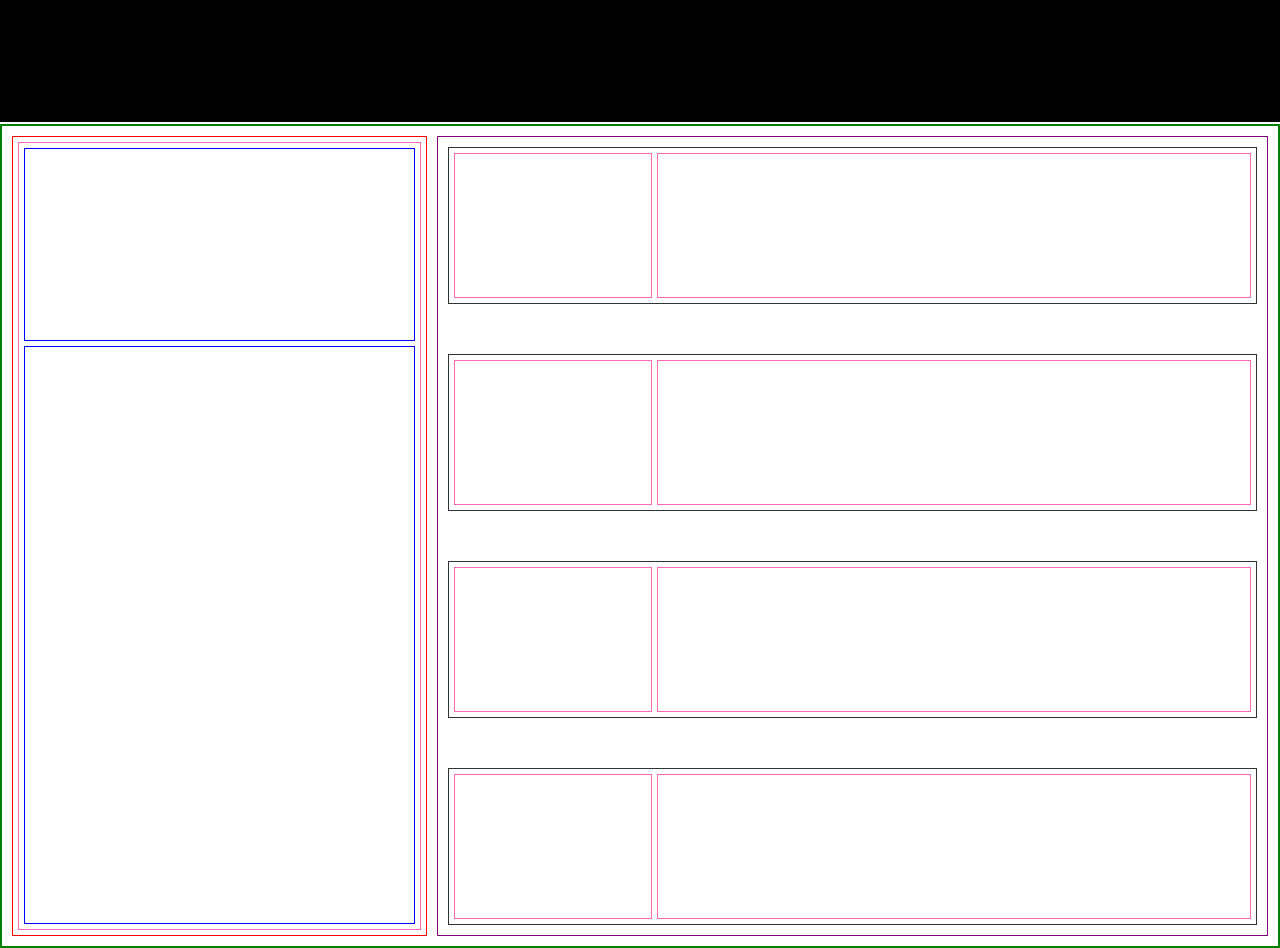
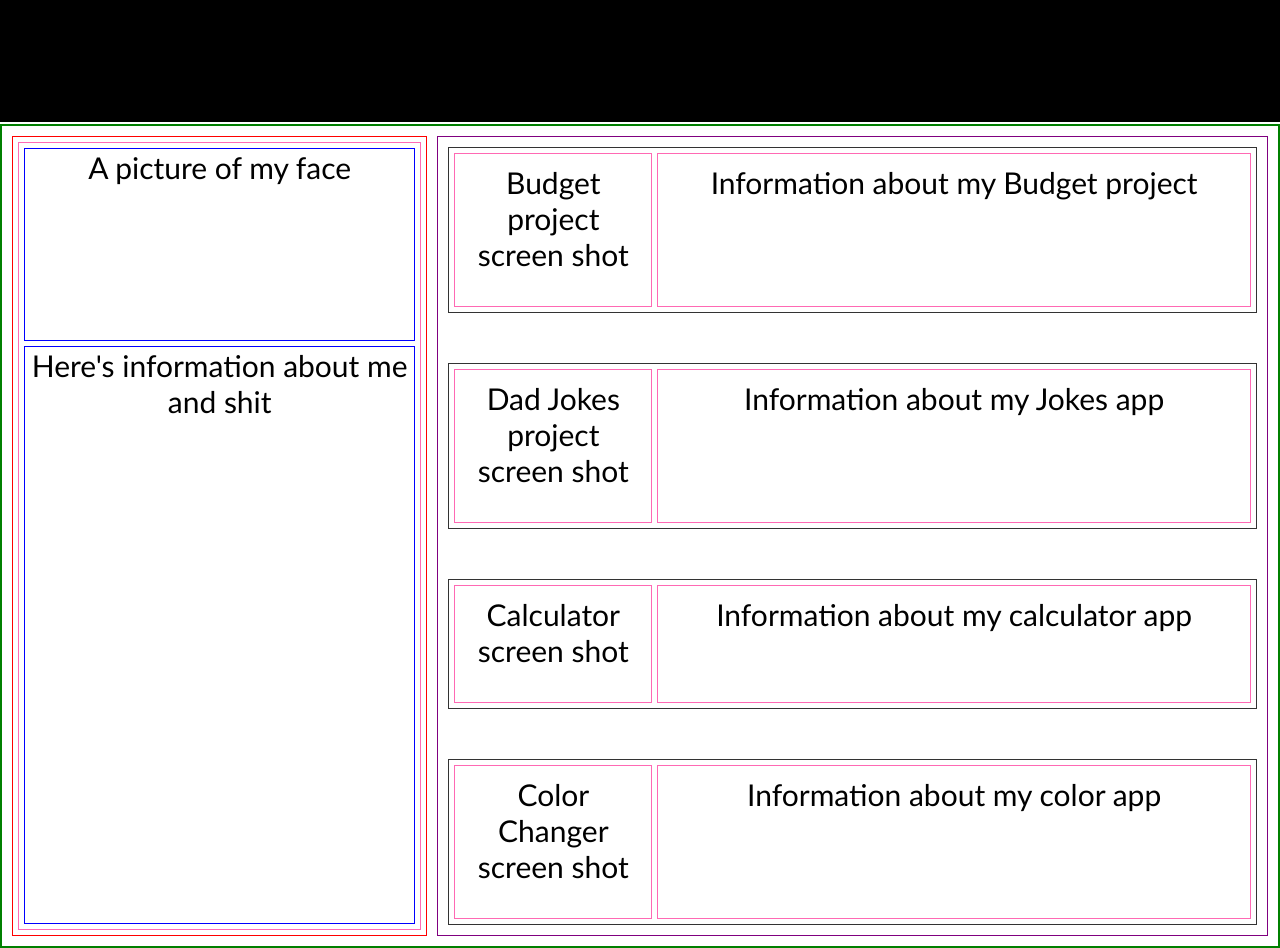
Before and after one commit to SamKnowles/port, a React (Create React App) app: page / in a window 1280 px wide. Shown: the part 680-1628 px from the top of the page. Built offline with nearby package versions, Linux system fonts and the light colour scheme.

Commit message:
added labels to mywork component

```diff
--- a/src/Components/MyWork.js
+++ b/src/Components/MyWork.js
@@ -6,26 +6,26 @@ function MyWork() {
             <div className='my-work-container'>
                 <div className='pic-maybe-container'>
                     <div className='pic-maybe'>
-                        <div className='pic'></div>
-                        <div className='my-info'></div>
+                        <div className='pic'>A picture of my face</div>
+                        <div className='my-info'>Here's information about me and shit</div>
                     </div>
                 </div>
                 <div className='work-list-container'>
                     <div className='my-work'>
-                        <div className='work'></div>
-                        <div className='work'></div>
+                        <div className='work'>Budget project screen shot</div>
+                        <div className='work'>Information about my Budget project</div>
                     </div>
                     <div className='my-work'>
-                        <div className='work'></div>
-                        <div className='work'></div>
+                        <div className='work'>Dad Jokes project screen shot</div>
+                        <div className='work'>Information about my Jokes app</div>
                     </div>
                     <div className='my-work'>
-                        <div className='work'></div>
-                        <div className='work'></div>
+                        <div className='work'>Calculator screen shot</div>
+                        <div className='work'>Information about my calculator app</div>
                     </div>
                     <div className='my-work'>
-                        <div className='work'></div>
-                        <div className='work'></div>
+                        <div className='work'>Color Changer screen shot</div>
+                        <div className='work'>Information about my color app</div>
                     </div>
                 </div>
             </div>
--- a/src/Styles/App.css
+++ b/src/Styles/App.css
@@ -1,3 +1,8 @@
+* {
+font-family: Optima, sans-serif;
+text-align: center;
+font-size: 30px;
+}
 
 .main-view-wrapper {
     align-items: center;
```
